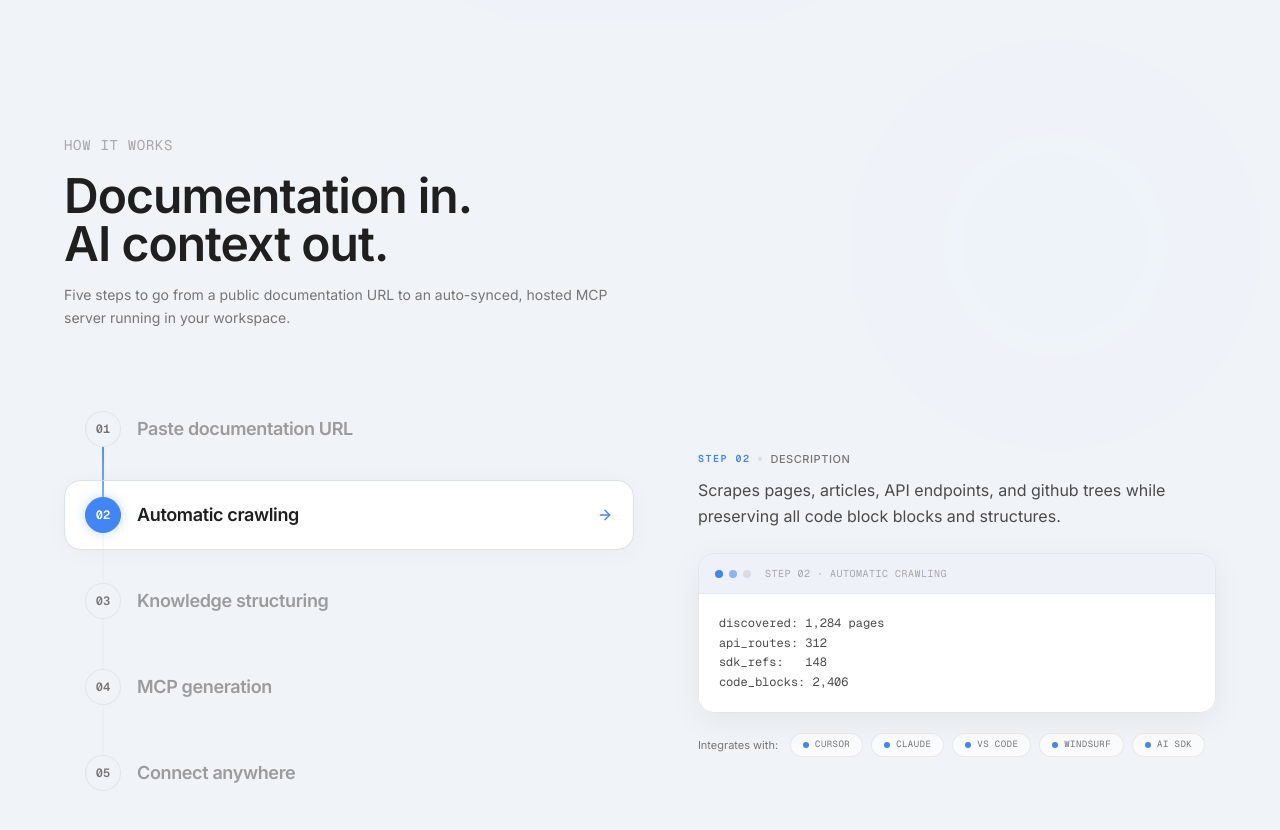
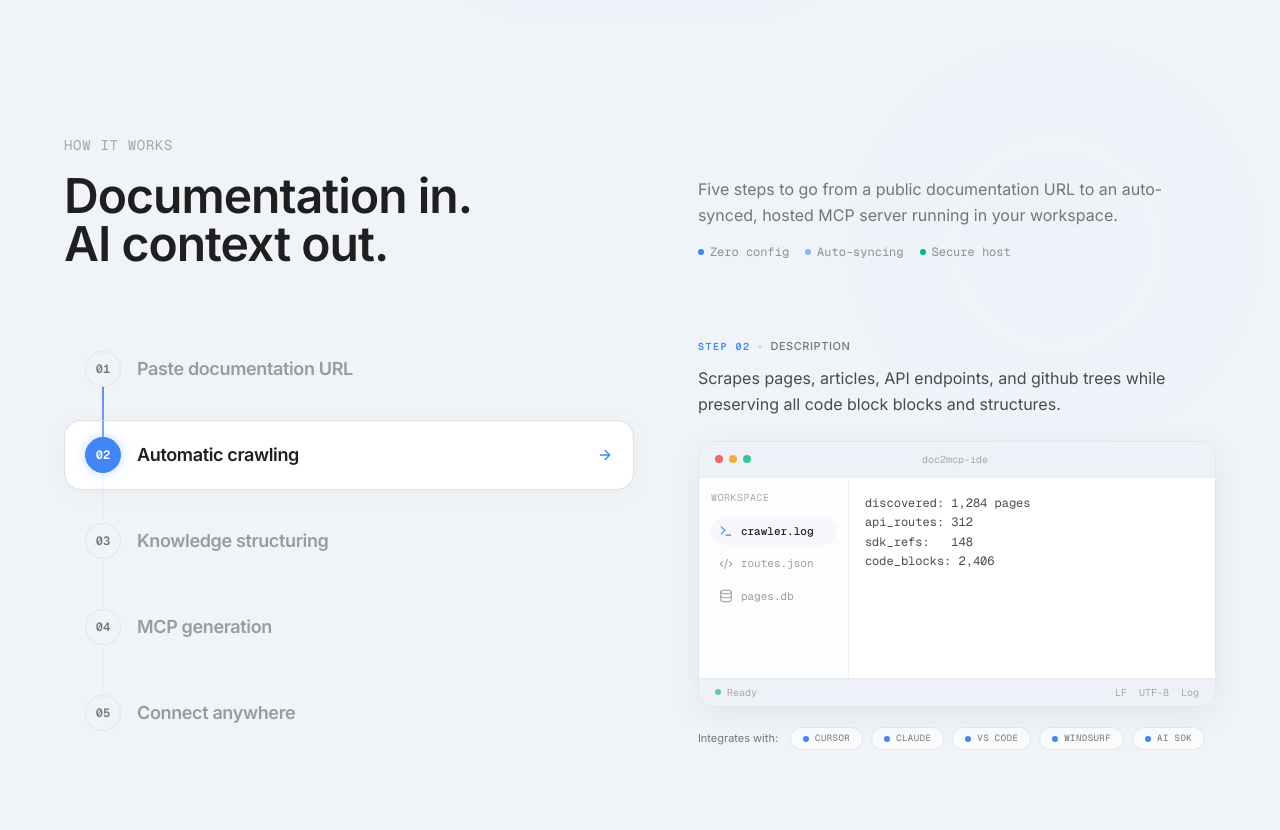
Before and after one commit to gautammanak1/doc2mcp, a Next.js app: page / in a window 1280 px wide. Shown: the part 780-1610 px from the top of the page. Built offline with nearby package versions, Linux system fonts and the light colour scheme; no server answers; what bcrypt-ts would draw is missing.

Commit message:
Refactor HowItWorksSection: 2-column header and macOS IDE mockup for preview card

```diff
--- a/components/landing/how-it-works-section.tsx
+++ b/components/landing/how-it-works-section.tsx
@@ -3,7 +3,15 @@
 import { useEffect, useRef, useState } from "react";
 import { cn } from "@/lib/utils";
 import { motion, AnimatePresence } from "framer-motion";
-import { ArrowRight } from "lucide-react";
+import {
+  ArrowRight,
+  Globe,
+  FileText,
+  Terminal,
+  Database,
+  Code2,
+  Settings
+} from "lucide-react";
 
 const steps = [
   {
@@ -15,6 +23,12 @@ const steps = [
 https://docs.langchain.com
 
 # doc2mcp parsing triggered`,
+    files: [
+      { name: "stripe_docs.url", active: true, icon: "url" },
+      { name: "langchain.url", active: false, icon: "url" },
+      { name: "sources.txt", active: false, icon: "file" }
+    ],
+    fileType: "URLs"
   },
   {
     number: "02",
@@ -25,6 +39,12 @@ https://docs.langchain.com
 api_routes: 312
 sdk_refs:   148
 code_blocks: 2,406`,
+    files: [
+      { name: "crawler.log", active: true, icon: "terminal" },
+      { name: "routes.json", active: false, icon: "json" },
+      { name: "pages.db", active: false, icon: "database" }
+    ],
+    fileType: "Log"
   },
   {
     number: "03",
@@ -35,6 +55,12 @@ code_blocks: 2,406`,
 schemas     → 312
 embeddings  → 4,182 × 1536
 retrieval   → ASI1 Engine`,
+    files: [
+      { name: "chunks.db", active: true, icon: "database" },
+      { name: "embeddings.bin", active: false, icon: "file" },
+      { name: "schema.json", active: false, icon: "json" }
+    ],
+    fileType: "Database"
   },
   {
     number: "04",
@@ -45,6 +71,12 @@ retrieval   → ASI1 Engine`,
 workflows: 6
 endpoint:  https://doc2mcp.site/api/mcp/<id>
 auth:      bearer token`,
+    files: [
+      { name: "server.ts", active: true, icon: "ts" },
+      { name: "tools.json", active: false, icon: "json" },
+      { name: "auth.config", active: false, icon: "settings" }
+    ],
+    fileType: "TypeScript"
   },
   {
     number: "05",
@@ -61,8 +93,36 @@ auth:      bearer token`,
     }
   }
 }`,
+    files: [
+      { name: "cursor.json", active: true, icon: "json" },
+      { name: "claude.json", active: false, icon: "json" },
+      { name: "vscode.json", active: false, icon: "json" }
+    ],
+    fileType: "JSON"
   },
 ];
+
+function getFileIcon(iconType: string, isActive: boolean) {
+  const className = cn(
+    "size-3.5 shrink-0",
+    isActive ? "text-[#4285f4] dark:text-[#8ab4f8]" : "text-muted-foreground/60"
+  );
+  switch (iconType) {
+    case "url":
+      return <Globe className={className} />;
+    case "terminal":
+      return <Terminal className={className} />;
+    case "database":
+      return <Database className={className} />;
+    case "json":
+    case "ts":
+      return <Code2 className={className} />;
+    case "settings":
+      return <Settings className={className} />;
+    default:
+      return <FileText className={className} />;
+  }
+}
 
 export function HowItWorksSection() {
   const [activeStep, setActiveStep] = useState(0);
@@ -107,12 +167,13 @@ export function HowItWorksSection() {
       />
 
       <div className="relative z-10 mx-auto max-w-[1200px] px-6">
-        {/* Header */}
+        {/* Header Grid */}
         <div
-          className={`mb-12 transition-all duration-700 sm:mb-16 ${
+          className={`grid grid-cols-1 lg:grid-cols-[1.1fr_1fr] gap-8 lg:gap-16 mb-12 sm:mb-16 transition-all duration-700 ${
             isVisible ? "translate-y-0 opacity-100" : "translate-y-6 opacity-0"
           }`}
         >
+          <div>
             <span className="font-mono text-muted-foreground/60 text-xs sm:text-sm tracking-wider uppercase">
               HOW IT WORKS
             </span>
@@ -121,9 +182,26 @@ export function HowItWorksSection() {
               <br />
               AI context out.
             </h2>
-          <p className="mt-4 max-w-xl text-muted-foreground text-sm leading-relaxed">
+          </div>
+          <div className="flex flex-col justify-end lg:pb-2">
+            <p className="text-muted-foreground text-sm sm:text-base leading-relaxed max-w-xl">
               Five steps to go from a public documentation URL to an auto-synced, hosted MCP server running in your workspace.
             </p>
+            <div className="mt-4 flex flex-wrap gap-4 text-xs font-mono text-muted-foreground/80">
+              <span className="flex items-center gap-1.5">
+                <span className="size-1.5 rounded-full bg-[#4285f4]" />
+                Zero config
+              </span>
+              <span className="flex items-center gap-1.5">
+                <span className="size-1.5 rounded-full bg-[#8ab4f8]" />
+                Auto-syncing
+              </span>
+              <span className="flex items-center gap-1.5">
+                <span className="size-1.5 rounded-full bg-emerald-500" />
+                Secure host
+              </span>
+            </div>
+          </div>
         </div>
 
         {/* Dynamic Walkthrough Grid */}
@@ -255,19 +333,63 @@ export function HowItWorksSection() {
                   className="relative overflow-hidden rounded-2xl border border-border/60 bg-surface shadow-[0_8px_32px_rgba(0,0,0,0.06)] dark:shadow-[0_8px_32px_rgba(0,0,0,0.3)]"
                 >
                   {/* Chrome headers */}
-                  <div className="flex items-center gap-1.5 border-border/40 border-b px-4 py-3 bg-secondary/35">
-                    <span className="size-2 rounded-full bg-[#4285f4]" />
-                    <span className="size-2 rounded-full bg-[#8ab4f8]" />
-                    <span className="size-2 rounded-full bg-border" />
-                    <span className="ml-2 font-mono text-[10px] text-muted-foreground/60 uppercase tracking-wider">
-                      step {steps[activeStep].number} · {steps[activeStep].title.toLowerCase()}
+                  <div className="flex items-center justify-between border-border/40 border-b px-4 py-2.5 bg-secondary/35">
+                    <div className="flex items-center gap-1.5">
+                      <span className="size-2 rounded-full bg-[#ef4444] opacity-80" />
+                      <span className="size-2 rounded-full bg-[#f59e0b] opacity-80" />
+                      <span className="size-2 rounded-full bg-[#10b981] opacity-80" />
+                    </div>
+                    <span className="font-mono text-[10px] text-muted-foreground/60">
+                      doc2mcp-ide
                     </span>
+                    <span className="w-10" />
                   </div>
 
-                  {/* Pre code */}
-                  <pre className="overflow-x-auto p-5 font-mono text-foreground/80 text-[11px] sm:text-xs leading-relaxed bg-card select-all">
+                  {/* IDE Body */}
+                  <div className="flex h-[200px] bg-card overflow-hidden">
+                    {/* Sidebar */}
+                    <div className="w-[150px] shrink-0 border-r border-border/40 bg-secondary/15 p-3 flex flex-col gap-2">
+                      <div className="text-[10px] font-mono text-muted-foreground/60 uppercase tracking-wider mb-1">
+                        workspace
+                      </div>
+                      <div className="space-y-1">
+                        {steps[activeStep].files.map((file) => (
+                          <div
+                            key={file.name}
+                            className={cn(
+                              "flex items-center gap-2 px-2 py-1.5 rounded-md text-[11px] font-mono transition-colors",
+                              file.active
+                                ? "bg-secondary/40 text-foreground font-medium"
+                                : "text-muted-foreground/70 hover:text-foreground hover:bg-secondary/20"
+                            )}
+                          >
+                            {getFileIcon(file.icon, file.active)}
+                            <span className="truncate">{file.name}</span>
+                          </div>
+                        ))}
+                      </div>
+                    </div>
+
+                    {/* Main Code Area */}
+                    <div className="flex-1 overflow-auto bg-card/40 p-4 font-mono text-[11px] sm:text-xs leading-relaxed select-all">
+                      <pre className="text-foreground/80 whitespace-pre-wrap">
                         {steps[activeStep].code}
                       </pre>
+                    </div>
+                  </div>
+
+                  {/* Status Bar */}
+                  <div className="flex items-center justify-between border-t border-border/40 px-4 py-1.5 bg-secondary/35 text-[10px] font-mono text-muted-foreground/60">
+                    <div className="flex items-center gap-1.5">
+                      <span className="size-1.5 rounded-full bg-[#10b981] animate-pulse" />
+                      <span>Ready</span>
+                    </div>
+                    <div className="flex items-center gap-3">
+                      <span>LF</span>
+                      <span>UTF-8</span>
+                      <span>{steps[activeStep].fileType}</span>
+                    </div>
+                  </div>
                 </motion.div>
               </AnimatePresence>
 
```
Lines whose indentation alone changed are shown as unchanged.
